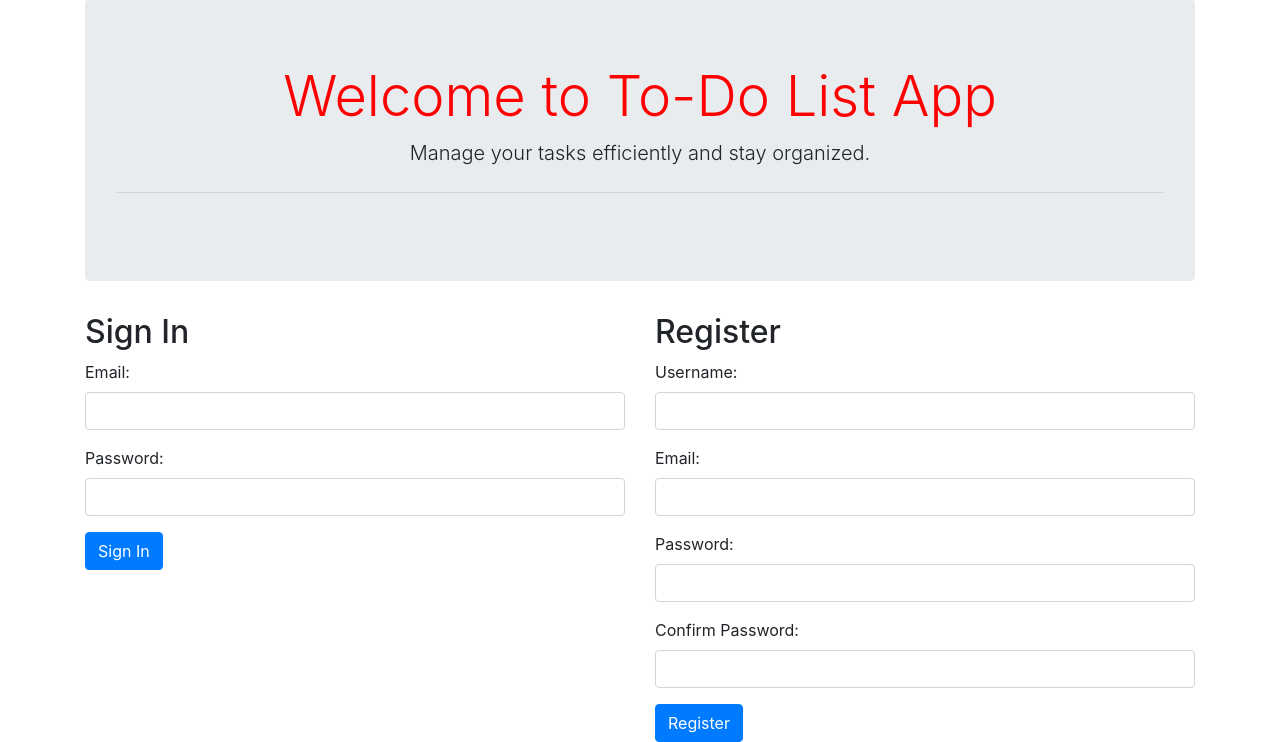
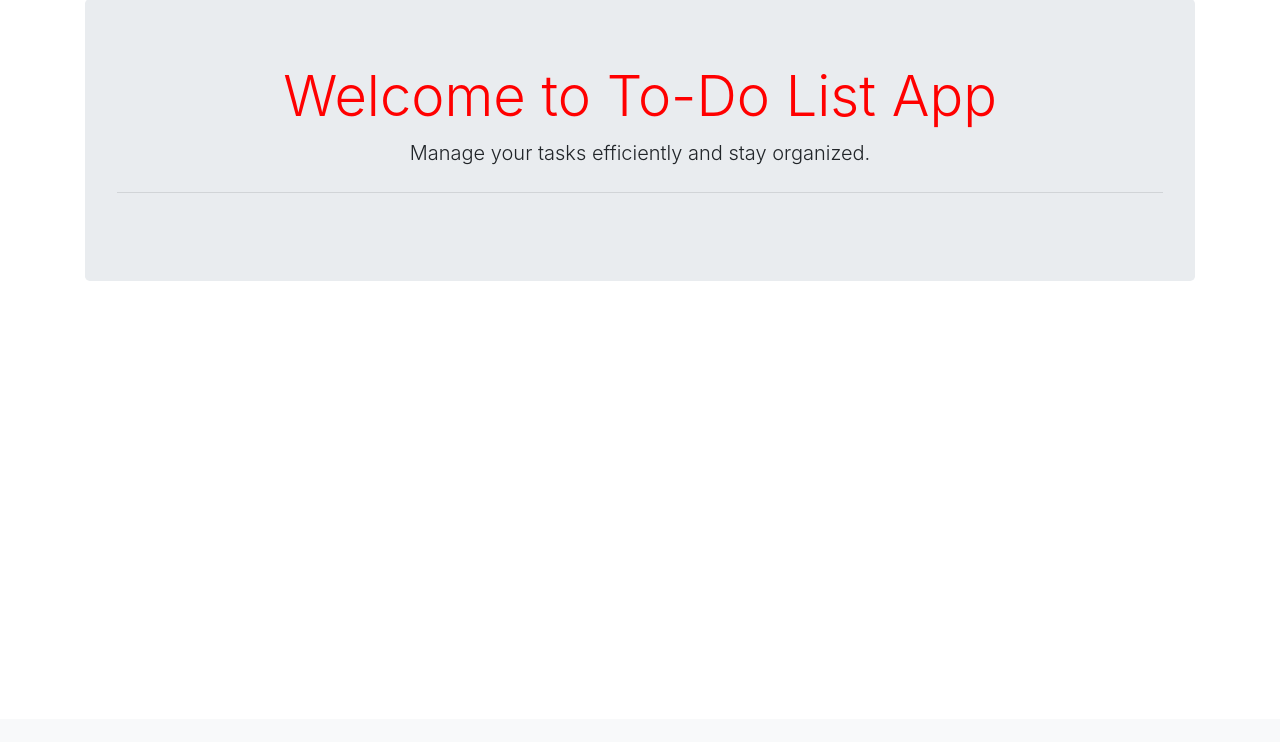
Before and after one commit to Mah-N/to-do-organizer, a Django app: page / in a window 1280 px wide. Shown: the part 81-823 px from the top of the page. After the commit the page ends 362 px from the top, so only its background shows below. Run offline with Django 4.2, Linux system fonts and the light colour scheme; some libraries are stand-ins or nearby versions.

Commit message:
Remove sign-in and register forms from home.html

```diff
--- a/templates/home.html
+++ b/templates/home.html
@@ -8,44 +8,4 @@
     <p class="lead">Manage your tasks efficiently and stay organized.</p>
     <hr class="my-4">
   </div>
-  <div class="row">
-    <div class="col-md-6">
-      <h2>Sign In</h2>
-      <form method="POST" action="{% url 'account_login' %}">
-        {% csrf_token %}
-        <div class="form-group">
-          <label for="id_login">Email:</label>
-          <input type="email" name="login" class="form-control" required>
-        </div>
-        <div class="form-group">
-          <label for="id_password">Password:</label>
-          <input type="password" name="password" class="form-control" required>
-        </div>
-        <button type="submit" class="btn btn-primary">Sign In</button>
-      </form>
-    </div>
-    <div class="col-md-6">
-      <h2>Register</h2>
-      <form method="POST" action="{% url 'account_signup' %}">
-        {% csrf_token %}
-        <div class="form-group">
-          <label for="id_username">Username:</label>
-          <input type="text" name="username" class="form-control" required>
-        </div>
-        <div class="form-group">
-          <label for="id_email">Email:</label>
-          <input type="email" name="email" class="form-control" required>
-        </div>
-        <div class="form-group">
-          <label for="id_password1">Password:</label>
-          <input type="password" name="password1" class="form-control" required>
-        </div>
-        <div class="form-group">
-          <label for="id_password2">Confirm Password:</label>
-          <input type="password" name="password2" class="form-control" required>
-        </div>
-        <button type="submit" class="btn btn-primary">Register</button>
-      </form>
-    </div>
-  </div>
 {% endblock %}
```
